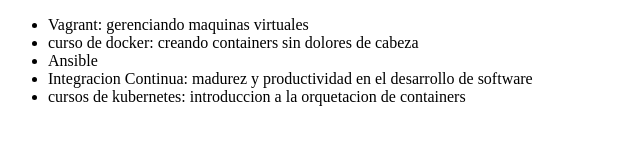
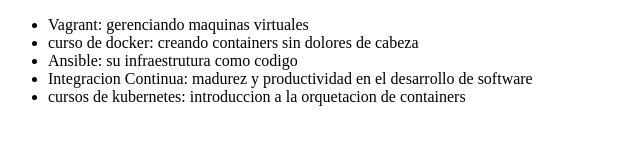
Before and after one commit to juanMGO752/alura, a plain HTML site: page index.html in a window 1280 px wide. Shown: the whole page, without its empty margins (0-640 px from the left). Drawn offline with Linux system fonts and the light colour scheme.

Commit message:
modificando el nombre de ansible

```diff
--- a/index.html
+++ b/index.html
@@ -10,7 +10,7 @@
     <ul>
         <li>Vagrant: gerenciando maquinas virtuales</li>
         <li>curso de docker: creando containers sin dolores de cabeza</li>
-        <li>Ansible</li>
+        <li>Ansible: su infraestrutura como codigo</li>
         <li>Integracion Continua: madurez y productividad en el desarrollo de software</li>
         <li>cursos de kubernetes: introduccion a la orquetacion de containers</li>
     </ul>
```
